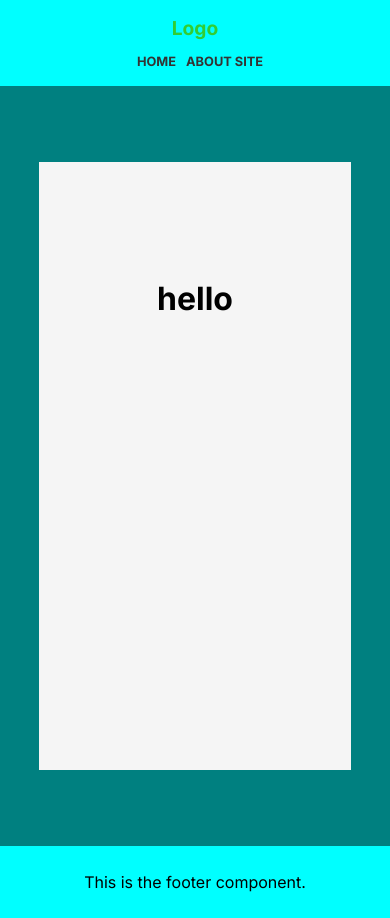
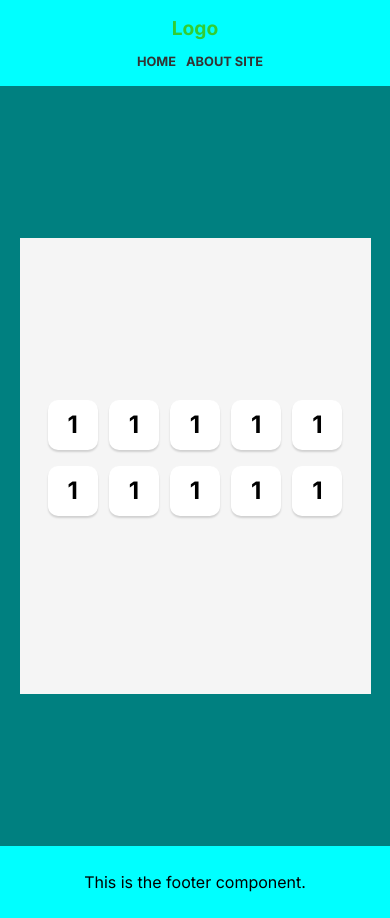
Before and after one commit to Walterhart/tenzies-game, a Next.js app in the folder tenzies/: page / in a window 390 px wide. Built offline with nearby package versions, Linux system fonts and the light colour scheme.

Commit message:
Made app more responsive

```diff
--- a/tenzies/src/app/page.js
+++ b/tenzies/src/app/page.js
@@ -1,12 +1,35 @@
-import styles from '../styles/page.module.css'
+import Dice from '@/components/Dice';
+import styles from '../styles/page.module.css';
 
 export default function Home() {
   return (
     <main className={styles.main}>
-     <div className={styles[`main--content`]}>
-      <h1>hello</h1>
-     </div>
-
+      <div className={styles['main--content']}>
+        <div className={styles['dices--container']}>
+          <div className={styles['dice--row']}>
+            <Dice value={1} />
+            <span className={styles['dice--number-space']} />
+            <Dice value={1} />
+            <span className={styles['dice--number-space']} />
+            <Dice value={1} />
+            <span className={styles['dice--number-space']} />
+            <Dice value={1} />
+            <span className={styles['dice--number-space']} />
+            <Dice value={1} />
+          </div>
+          <div className={styles['dice--row']}>
+            <Dice value={1} />
+            <span className={styles['dice--number-space']} />
+            <Dice value={1} />
+            <span className={styles['dice--number-space']} />
+            <Dice value={1} />
+            <span className={styles['dice--number-space']} />
+            <Dice value={1} />
+            <span className={styles['dice--number-space']} />
+            <Dice value={1} />
+          </div>
+        </div>
+      </div>
     </main>
-  )
+  );
 }
--- /dev/null
+++ b/tenzies/src/components/Dice.js
@@ -0,0 +1,11 @@
+import styles from '../styles/page.module.css';
+
+function Dice(props) {
+  return (
+    <div  className={styles['dice--box']}>
+    <h2 className={styles[`dice--font `]}>{props.value}</h2>
+    </div>
+  )
+}
+
+export default Dice
--- a/tenzies/src/styles/page.module.css
+++ b/tenzies/src/styles/page.module.css
@@ -1,14 +1,58 @@
 .main {
   display: flex;
   justify-content: center;
-  text-align: center;
   align-items: center;
   height: 90vh;
 }
 
 .main--content {
-  padding: 6rem;
-  width: 80%;
-  height: 80%;
-  background-color: whitesmoke;
+
+  width: 90%;
+  height: 60%;
+  background-color: #F5F5F5;
+  display: flex;
+  flex-direction: column;
+  justify-content: center;
+  align-items: center;
+  flex-basis: auto;
+  overflow: hidden;
 }
+@media (min-width:1000px) {
+  .main--content{
+    width: 50%;
+    height: 50%;
+  }
+}
+.dices--container {
+  display: flex;
+  flex-direction: column;
+  align-items: center;
+}
+
+.dice--row {
+  display: flex;
+  justify-content: center;
+  align-items: center;
+  margin-bottom: 1rem;
+}
+
+ .dice--box {
+  height: 50px;
+  width: 50px;
+  box-shadow: 0px 2px 2px rgba(0, 0, 0, 0.15);
+  border-radius: 10px;
+  display: flex;
+  justify-content: center;
+  align-items: center;
+  cursor: pointer;
+  background-color: white;
+}
+
+
+.dice--number-space {
+  margin-right: 0.7rem;
+}
+
+.dice--font{
+  font-size: 2rem;
+}
```
